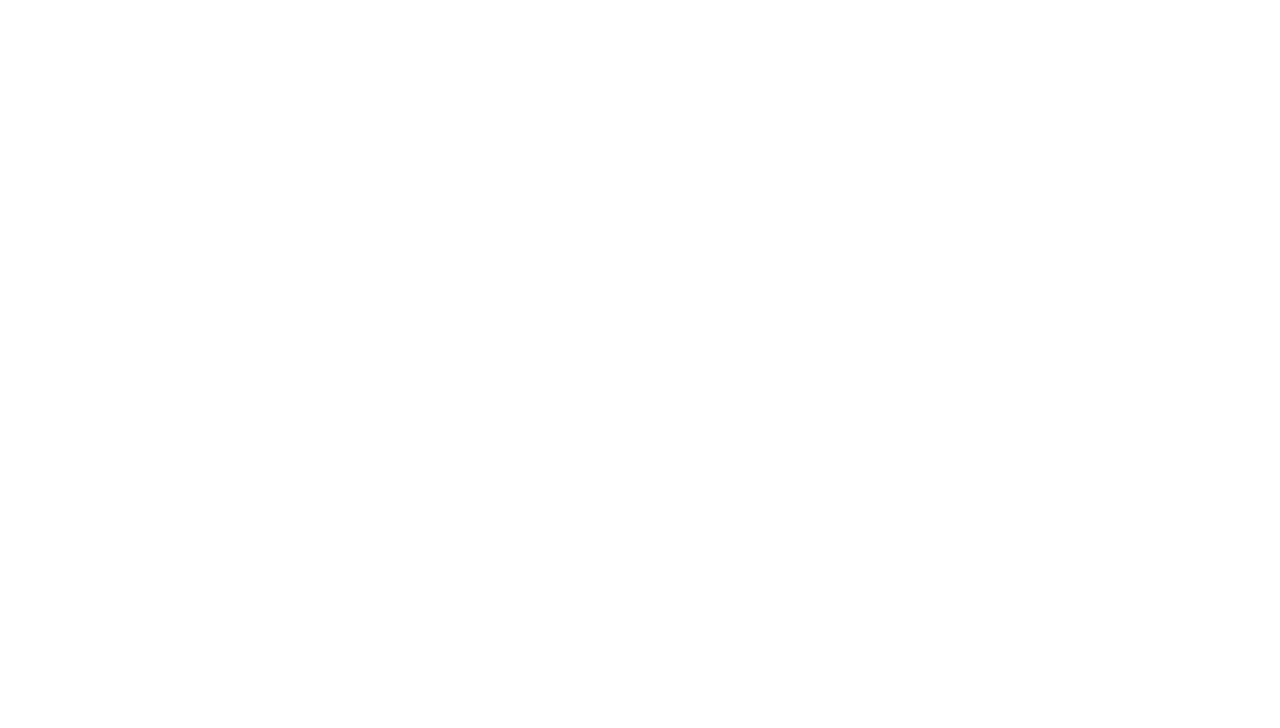
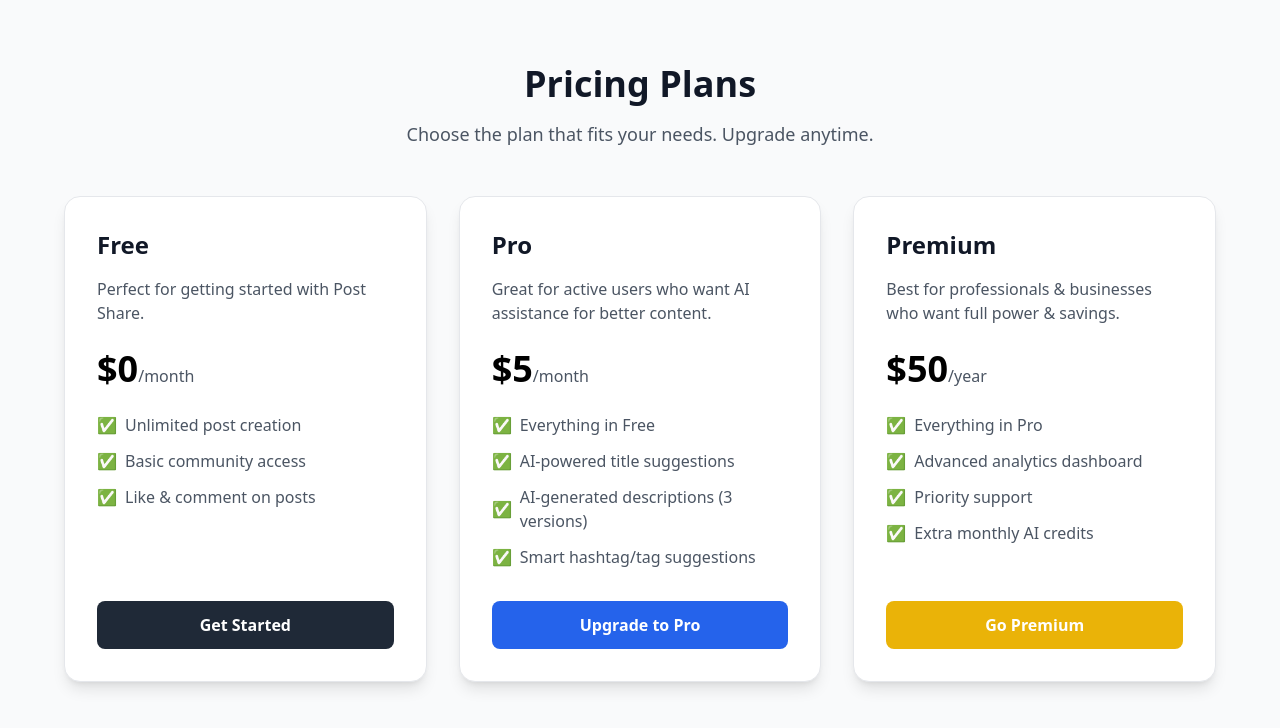
Before and after one commit to maaz81/AI-Thought-Sharing-Webapp, a React (Vite) app in the folder frontend/: page /pricing in a window 1280 px wide. Before the commit this address had no page. Shown: the top 728 px of the page. Built offline with nearby package versions, Linux system fonts and the light colour scheme.

Commit message:
Pricing section added

```diff
--- a/frontend/src/App.jsx
+++ b/frontend/src/App.jsx
@@ -10,6 +10,7 @@ import PrivateRoute from "./components/auth/PrivateRoute";
 import UpdatePost from "./components/profile/UpdatePost";
 import UpdateProfile from "./components/profile/UpdateProfile";
 import PostDetails from "./components/dashboard/PostDetails";
+import Pricing from "./components/pricing/Pricing";
 
 function App() {
 
@@ -18,6 +19,7 @@ function App() {
       <Routes>
         <Route path="/login" element={<LoginForm />} />
         <Route path="/signup" element={<SignupForm />} />
+        <Route path="/pricing" element={<Pricing />} />
         <Route path="/" element={<PostCard />} />
         <Route path="/post/:postId" element={<PostDetails />} />
 
--- a/frontend/src/components/HeaderFooter/Header.jsx
+++ b/frontend/src/components/HeaderFooter/Header.jsx
@@ -68,8 +68,8 @@ const Header = () => {
           </button>
 
           {/* Links */}
-          <Link to="/" className="hover:underline">
-            Home
+          <Link to="/pricing" className="hover:underline">
+            Pricing
           </Link>
           <Link to="/profile/post" className="hover:underline">
             Create Post
--- /dev/null
+++ b/frontend/src/components/pricing/Pricing.jsx
@@ -0,0 +1,91 @@
+import React from "react";
+
+export default function Pricing() {
+  const plans = [
+    {
+      name: "Free",
+      price: "$0",
+      period: "month",
+      description: "Perfect for getting started with Post Share.",
+      features: [
+        "Unlimited post creation",
+        "Basic community access",
+        "Like & comment on posts",
+      ],
+      buttonText: "Get Started",
+      buttonColor: "bg-gray-800 hover:bg-gray-900",
+    },
+    {
+      name: "Pro",
+      price: "$5",
+      period: "month",
+      description:
+        "Great for active users who want AI assistance for better content.",
+      features: [
+        "Everything in Free",
+        "AI-powered title suggestions",
+        "AI-generated descriptions (3 versions)",
+        "Smart hashtag/tag suggestions",
+      ],
+      buttonText: "Upgrade to Pro",
+      buttonColor: "bg-blue-600 hover:bg-blue-700",
+    },
+    {
+      name: "Premium",
+      price: "$50",
+      period: "year",
+      description:
+        "Best for professionals & businesses who want full power & savings.",
+      features: [
+        "Everything in Pro",
+        "Advanced analytics dashboard",
+        "Priority support",
+        "Extra monthly AI credits",
+      ],
+      buttonText: "Go Premium",
+      buttonColor: "bg-yellow-500 hover:bg-yellow-600",
+    },
+  ];
+
+  return (
+    <div className="bg-gray-50 min-h-screen py-16 px-4 sm:px-6 lg:px-8 dark:bg-gray-900 dark:text-white">
+      <div className="max-w-7xl mx-auto text-center mb-12">
+        <h2 className="text-4xl font-extrabold text-gray-900 dark:text-white">Pricing Plans</h2>
+        <p className="mt-4 text-lg text-gray-600">
+          Choose the plan that fits your needs. Upgrade anytime.
+        </p>
+      </div>
+      <div className="grid gap-8 lg:grid-cols-3 max-w-6xl mx-auto">
+        {plans.map((plan, index) => (
+          <div
+            key={index}
+            className="bg-white rounded-2xl shadow-lg p-8 flex flex-col justify-between border hover:shadow-xl transition-shadow"
+          >
+            <div>
+              <h3 className="text-2xl font-bold text-gray-900">{plan.name}</h3>
+              <p className="mt-4 text-gray-600">{plan.description}</p>
+              <div className="mt-6">
+                <span className="text-4xl font-extrabold dark:text-black">{plan.price}</span>
+                <span className="text-gray-600 ">/{plan.period}</span>
+              </div>
+              <ul className="mt-6 space-y-3 text-gray-600">
+                {plan.features.map((feature, idx) => (
+                  <li key={idx} className="flex items-center">
+                    ✅ <span className="ml-2">{feature}</span>
+                  </li>
+                ))}
+              </ul>
+            </div>
+            <div className="mt-8">
+              <button
+                className={`w-full text-white py-3 px-6 rounded-lg font-semibold ${plan.buttonColor}`}
+              >
+                {plan.buttonText}
+              </button>
+            </div>
+          </div>
+        ))}
+      </div>
+    </div>
+  );
+}
```
